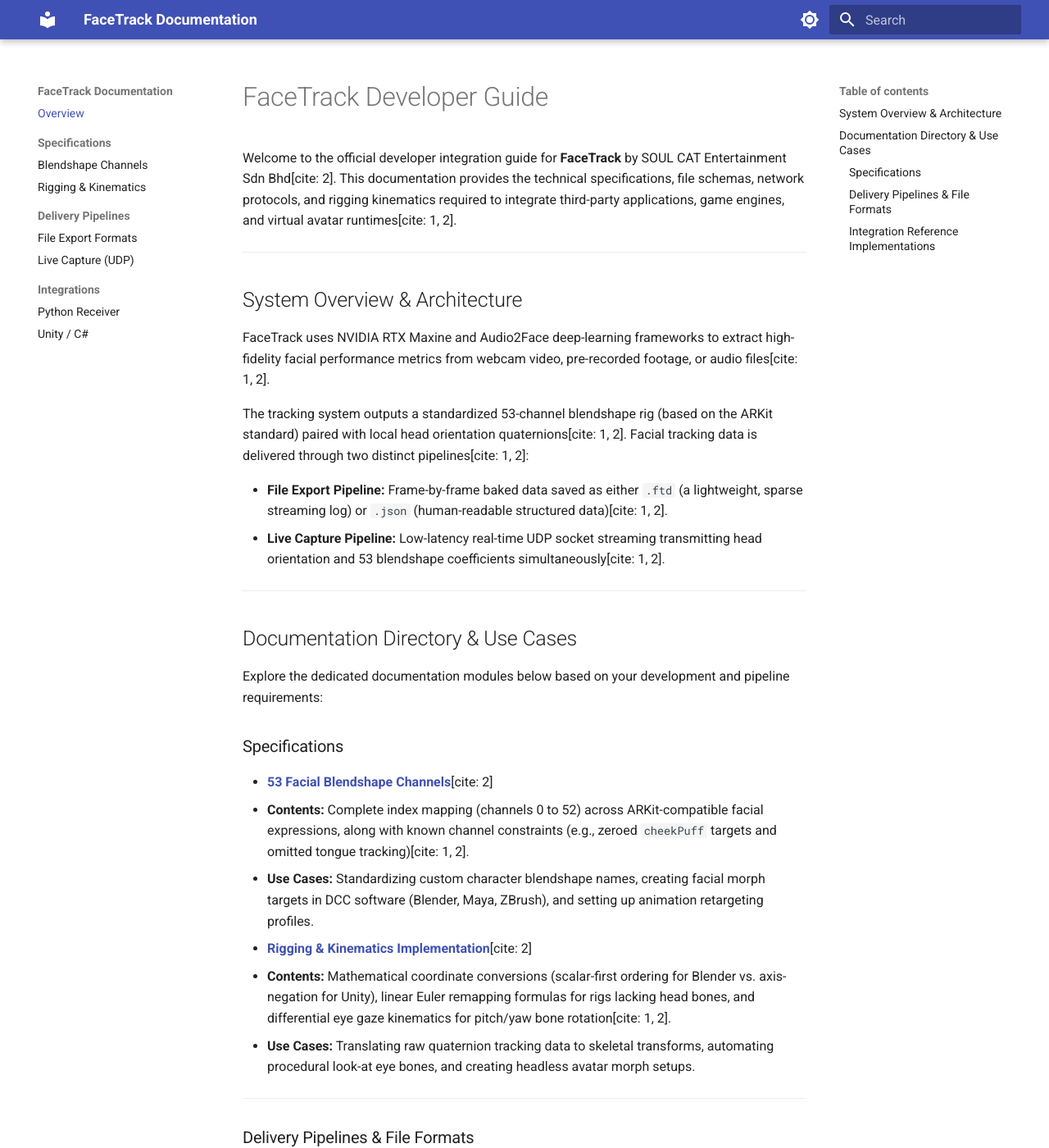
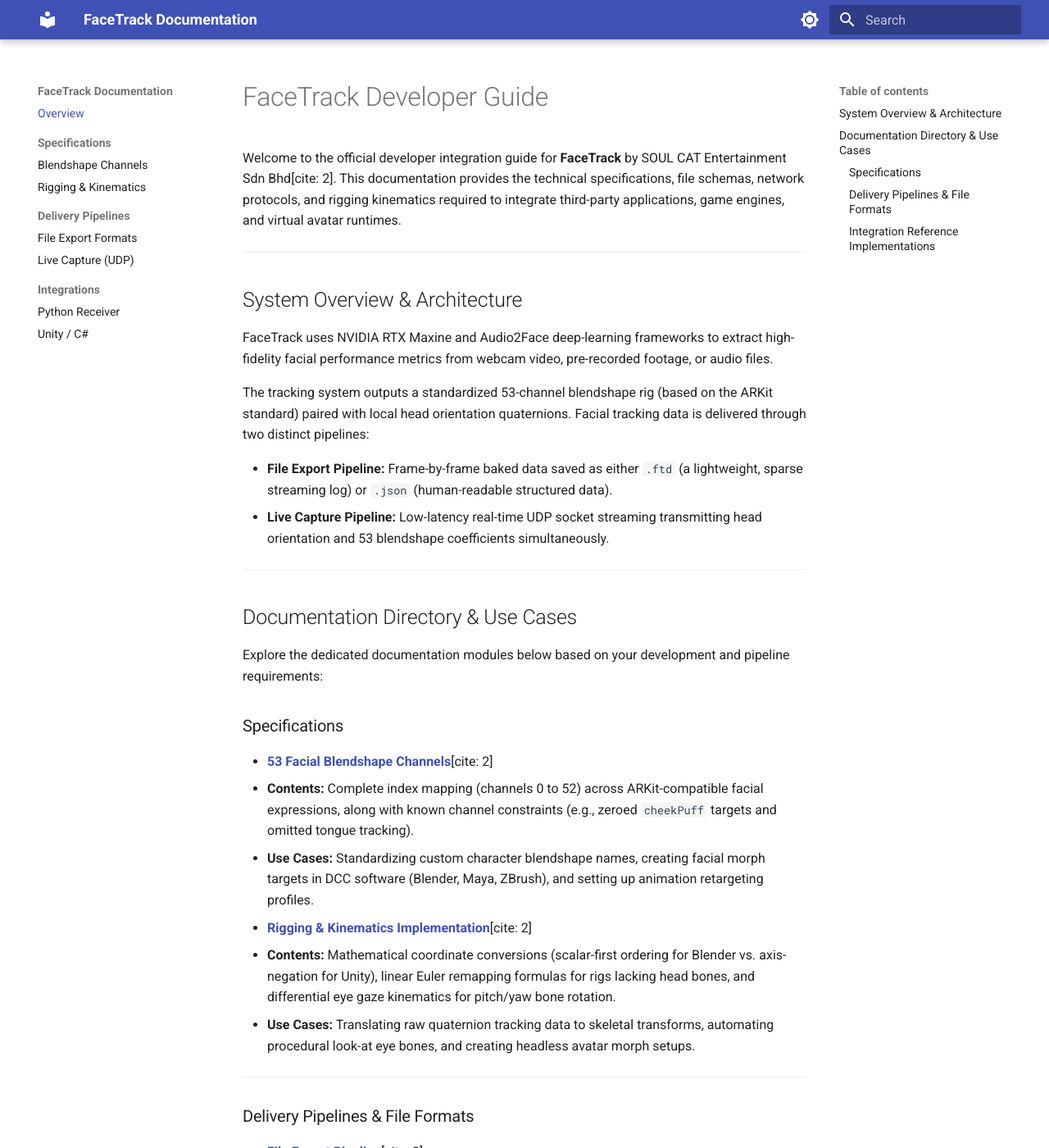
Before and after one commit to soulcatentertainment/FaceTrack-Developer-Guide, an MkDocs documentation site: the page built from docs/index.md, in a window 1280 px wide and 1400 px high. Shown: the whole window at 82% size. Built offline with MkDocs 1.6.1 and Material for MkDocs 9.7.7, drawn with Linux system fonts in a browser that asks for light colours; some of the changed text lies outside the part shown.

Commit message:
Update index.md

```diff
--- a/docs/index.md
+++ b/docs/index.md
@@ -1,17 +1,17 @@
 # FaceTrack Developer Guide
 
-Welcome to the official developer integration guide for **FaceTrack** by SOUL CAT Entertainment Sdn Bhd[cite: 2]. This documentation provides the technical specifications, file schemas, network protocols, and rigging kinematics required to integrate third-party applications, game engines, and virtual avatar runtimes[cite: 1, 2].
+Welcome to the official developer integration guide for **FaceTrack** by SOUL CAT Entertainment Sdn Bhd[cite: 2]. This documentation provides the technical specifications, file schemas, network protocols, and rigging kinematics required to integrate third-party applications, game engines, and virtual avatar runtimes.
 
 ---
 
 ## System Overview & Architecture
 
-FaceTrack uses NVIDIA RTX Maxine and Audio2Face deep-learning frameworks to extract high-fidelity facial performance metrics from webcam video, pre-recorded footage, or audio files[cite: 1, 2].
+FaceTrack uses NVIDIA RTX Maxine and Audio2Face deep-learning frameworks to extract high-fidelity facial performance metrics from webcam video, pre-recorded footage, or audio files.
 
-The tracking system outputs a standardized 53-channel blendshape rig (based on the ARKit standard) paired with local head orientation quaternions[cite: 1, 2]. Facial tracking data is delivered through two distinct pipelines[cite: 1, 2]:
+The tracking system outputs a standardized 53-channel blendshape rig (based on the ARKit standard) paired with local head orientation quaternions. Facial tracking data is delivered through two distinct pipelines:
 
-* **File Export Pipeline:** Frame-by-frame baked data saved as either `.ftd` (a lightweight, sparse streaming log) or `.json` (human-readable structured data)[cite: 1, 2].
-* **Live Capture Pipeline:** Low-latency real-time UDP socket streaming transmitting head orientation and 53 blendshape coefficients simultaneously[cite: 1, 2].
+- **File Export Pipeline:** Frame-by-frame baked data saved as either `.ftd` (a lightweight, sparse streaming log) or `.json` (human-readable structured data).
+- **Live Capture Pipeline:** Low-latency real-time UDP socket streaming transmitting head orientation and 53 blendshape coefficients simultaneously.
 
 ---
 
@@ -21,33 +21,33 @@
 
 ### Specifications
 
-* **[53 Facial Blendshape Channels](specifications/blendshapes.md)**[cite: 2]
-  * **Contents:** Complete index mapping (channels 0 to 52) across ARKit-compatible facial expressions, along with known channel constraints (e.g., zeroed `cheekPuff` targets and omitted tongue tracking)[cite: 1, 2].
-  * **Use Cases:** Standardizing custom character blendshape names, creating facial morph targets in DCC software (Blender, Maya, ZBrush), and setting up animation retargeting profiles.
+- **[53 Facial Blendshape Channels](specifications/blendshapes.md)**[cite: 2]
+  - **Contents:** Complete index mapping (channels 0 to 52) across ARKit-compatible facial expressions, along with known channel constraints (e.g., zeroed `cheekPuff` targets and omitted tongue tracking).
+  - **Use Cases:** Standardizing custom character blendshape names, creating facial morph targets in DCC software (Blender, Maya, ZBrush), and setting up animation retargeting profiles.
 
-* **[Rigging & Kinematics Implementation](pipelines/kinematics.md)**[cite: 2]
-  * **Contents:** Mathematical coordinate conversions (scalar-first ordering for Blender vs. axis-negation for Unity), linear Euler remapping formulas for rigs lacking head bones, and differential eye gaze kinematics for pitch/yaw bone rotation[cite: 1, 2].
-  * **Use Cases:** Translating raw quaternion tracking data to skeletal transforms, automating procedural look-at eye bones, and creating headless avatar morph setups.
+- **[Rigging & Kinematics Implementation](pipelines/kinematics.md)**[cite: 2]
+  - **Contents:** Mathematical coordinate conversions (scalar-first ordering for Blender vs. axis-negation for Unity), linear Euler remapping formulas for rigs lacking head bones, and differential eye gaze kinematics for pitch/yaw bone rotation.
+  - **Use Cases:** Translating raw quaternion tracking data to skeletal transforms, automating procedural look-at eye bones, and creating headless avatar morph setups.
 
 ---
 
 ### Delivery Pipelines & File Formats
 
-* **[File Export Pipeline](integrations/file-export.md)**[cite: 2]
-  * **Contents:** Format structures and specifications for `.ftd` (sparse line-delimited key-value pairs omitting weights $\le 0.0001$) and `.json` (timestamped frame arrays)[cite: 1, 2].
-  * **Use Cases:** Non-realtime animation workflows, recorded mocap cleanup, custom DCC importer plugin development, and offline performance archival.
+- **[File Export Pipeline](integrations/file-export.md)**[cite: 2]
+  - **Contents:** Format structures and specifications for `.ftd` (sparse line-delimited key-value pairs omitting weights $\le 0.0001$) and `.json` (timestamped frame arrays).
+  - **Use Cases:** Non-realtime animation workflows, recorded mocap cleanup, custom DCC importer plugin development, and offline performance archival.
 
-* **[Live Capture UDP Protocol](integrations/live-capture.md)**[cite: 2]
-  * **Contents:** UDP socket configuration, network broadcast settings (`0.0.0.0`), port bindings, firewall setup, and raw string datagram payload definitions separated by pipe characters (`|`)[cite: 1, 2].
-  * **Use Cases:** Low-latency real-time tracking, live VTuber runtime applications, broadcast studio networking, and game engine integration.
+- **[Live Capture UDP Protocol](integrations/live-capture.md)**[cite: 2]
+  - **Contents:** UDP socket configuration, network broadcast settings (`0.0.0.0`), port bindings, firewall setup, and raw string datagram payload definitions separated by pipe characters (`|`).
+  - **Use Cases:** Low-latency real-time tracking, live VTuber runtime applications, broadcast studio networking, and game engine integration.
 
 ---
 
 ### Integration Reference Implementations
 
-Located within the **[Live Capture Guide](integrations/live-capture.md)**, complete runtime implementations are provided for rapid prototyping[cite: 1, 2]:
+Located within the **[Live Capture Guide](integrations/live-capture.md)**, complete runtime implementations are provided for rapid prototyping:
 
-* **Python UDP Receiver:** Lightweight socket listener for data logging, real-time metrics parsing, and terminal inspection[cite: 1, 2].
-  * **Use Cases:** Custom analytical dashboards, standalone robotics control, AI pipelines, and headless tracking verification.
-* **C# / Unity Receiver:** Multi-threaded, thread-safe runtime component featuring right-to-left-handed coordinate transforms, dynamic `SkinnedMeshRenderer` weight updates, and `preventDoubleJaw` transform filtering[cite: 1, 2].
-  * **Use Cases:** Direct avatar actuation in Unity, live streaming apps, interactive game mechanics, and virtual production runtimes.
+- **Python UDP Receiver:** Lightweight socket listener for data logging, real-time metrics parsing, and terminal inspection.
+  - **Use Cases:** Custom analytical dashboards, standalone robotics control, AI pipelines, and headless tracking verification.
+- **C# / Unity Receiver:** Multi-threaded, thread-safe runtime component featuring right-to-left-handed coordinate transforms, dynamic `SkinnedMeshRenderer` weight updates, and `preventDoubleJaw` transform filtering.
+  - **Use Cases:** Direct avatar actuation in Unity, live streaming apps, interactive game mechanics, and virtual production runtimes.
```
